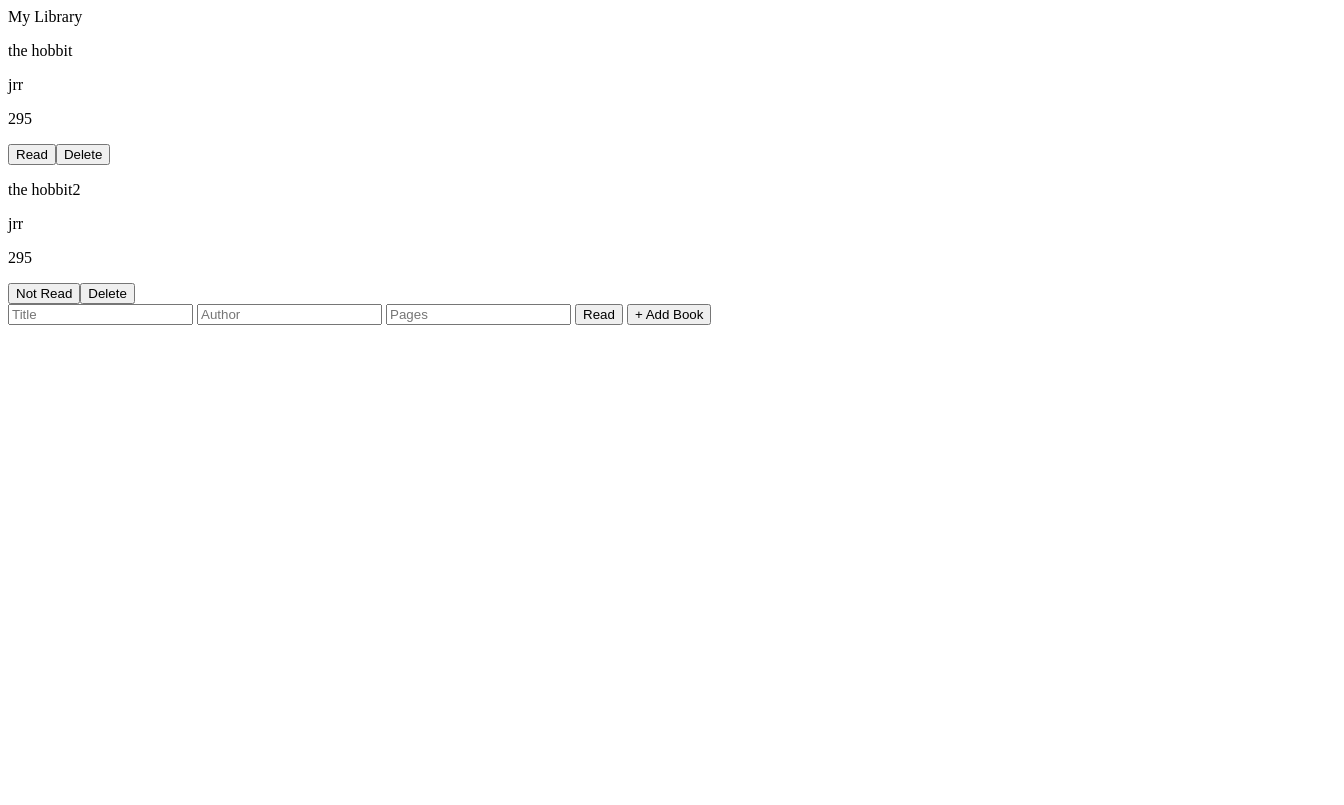
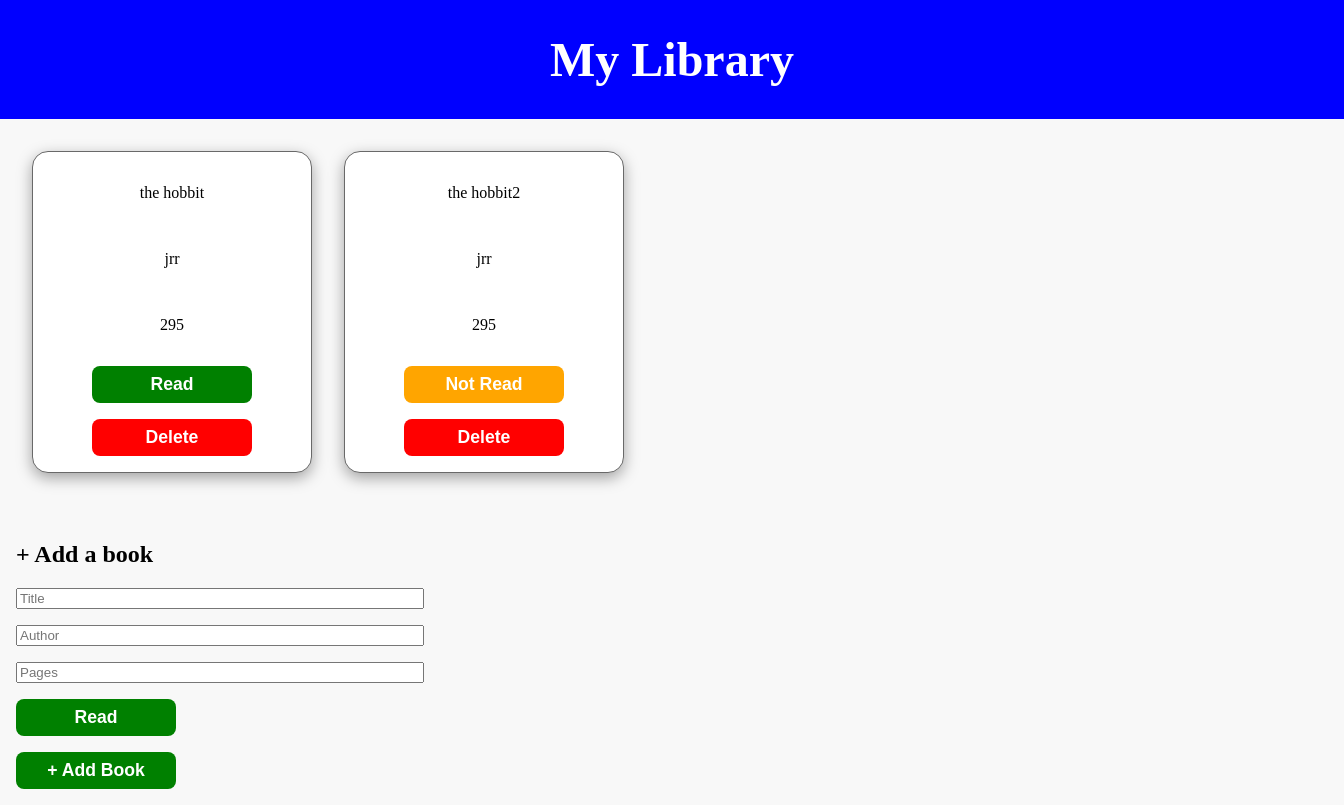
Before and after one commit to dholm90/library, a plain HTML site: page index.html in a window 1280 px wide. Shown: the whole page, 1344 px wide, since content can reach past the window. Drawn offline with Linux system fonts and the light colour scheme.

Commit message:
code refactoring

```diff
--- a/css/style.css
+++ b/css/style.css
@@ -0,0 +1,86 @@
+body,
+html {
+    margin: 0;
+    padding: 0;
+    height: 100vh;
+    background-color: rgb(248, 248, 248);
+}
+
+body {
+    display: flex;
+    flex-direction: column;
+    /* gap: 20%; */
+    /* align-items: center; */
+
+}
+
+header {
+    width: 100%;
+    display: flex;
+    background-color: blue;
+    color: white;
+    font-weight: 900;
+    font-size: 3rem;
+    padding: 2rem;
+    align-content: center;
+    justify-content: center;
+
+}
+
+.books {
+    padding: 2rem;
+    /* background-color: white; */
+    display: grid;
+    grid-template-columns: repeat(4, 1fr);
+    gap: 2rem;
+}
+
+.book {
+    background-color: white;
+    border-radius: 1rem;
+    padding: 1rem;
+    border: 1px solid rgb(105, 105, 105);
+    box-shadow: rgba(0, 0, 0, 0.35) 0px 5px 15px;
+}
+
+form {
+    display: flex;
+    flex-direction: column;
+    gap: 1rem;
+    /* padding: 2rem; */
+}
+
+form input {
+    width: 25rem;
+}
+
+button {
+    width: 10rem;
+    background-color: green;
+    color: white;
+    border: none;
+    padding: 0.5rem 1rem;
+    border-radius: 0.5rem;
+    font-weight: 700;
+    font-size: 1.1rem;
+}
+
+.remove {
+    background-color: red;
+}
+
+.notRead {
+    background-color: orange;
+}
+
+.add {
+    padding: 1rem;
+}
+
+.book {
+    display: flex;
+    flex-direction: column;
+    justify-content: space-between;
+    align-items: center;
+    gap: 1rem;
+}
--- a/index.html
+++ b/index.html
@@ -11,8 +11,10 @@
 <body>
     <header>My Library</header>
     <div class="books"></div>
-    <section class="add-book">
+    <section class="add">
+        <h2>+ Add a book</h2>
         <form action="#" method="get">
+
             <input required type="text" name="title" placeholder="Title" id="title">
             <input type="text" name="author" placeholder="Author" id="author">
             <input type="number" name="pages" placeholder="Pages" id="pages">
--- a/js/main.js
+++ b/js/main.js
@@ -21,14 +21,24 @@ function removeBookFromLibrary(deleteBook) {
 
 function toggleRead(target) {
     const readValue = target.getAttribute('value');
+    // const dataID = target.getAttribute('data-id');
+    // const index = myLibrary.map(book => book.read).indexOf(dataID);
+    // console.log(index);
+
     if (readValue !== "true") {
         target.setAttribute('value', 'true');
-        target.textContent = "Read"
-        // this.textContent = "Read"
+        target.textContent = "Read";
+        target.classList.remove('notRead');
+        // myLibrary.forEach(book => {
+        //     if (book.indexOf(index)) {
+        //         console.log(index)
+        //     }
+        // })
     }
     else {
         target.setAttribute('value', 'false')
-        target.textContent = "Not Read"
+        target.textContent = "Not Read";
+        target.classList.add("notRead")
     }
 
 }
@@ -60,7 +70,9 @@ function displayLibrary(library) {
         // Add classes to elements
         remove.classList.add('remove');
         read.classList.add('readBook');
+        bookCard.classList.add('book');
 
+        // Set read value to book object read value
         read.value = book.read;
 
         // DOM Text Content
@@ -69,10 +81,18 @@ function displayLibrary(library) {
         pages.textContent = book.pages;
         remove.textContent = "Delete";
 
-        if (read.value == "true")
+        if (read.value == "true") {
             read.textContent = "Read"
-        else
+            book.read = read.value;
+        }
+
+        else {
             read.textContent = "Not Read"
+            read.classList.add('notRead');
+            book.read = read.value;
+
+        }
+
 
         // Append DOM elements
         bookCard.appendChild(title);
@@ -113,7 +133,8 @@ document.addEventListener('click', (e) => {
     }
 
     else if (e.target.classList.contains('add-book')) {
-        const newBook = new Book(title, author, pages, read);
+        let id = 0;
+        const newBook = new Book(id, title, author, pages, read);
         if (title && author && pages) {
             bookContainer.innerHTML = "";
             addBookToLibrary(newBook);
```
